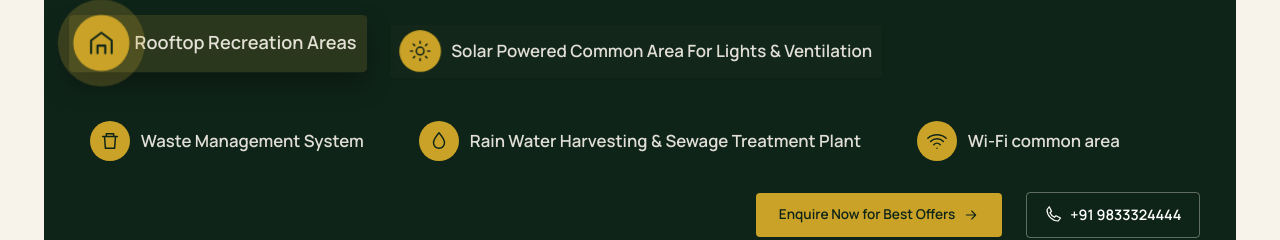
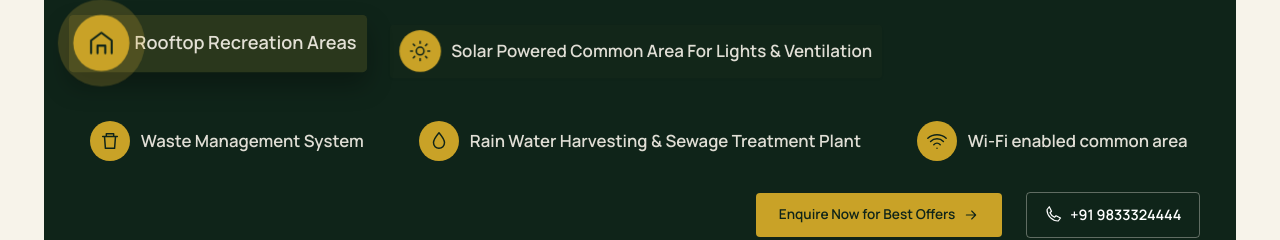
Before and after one commit to tsanil0108/EleganceHeightsnewupdate, a React (Vite) app: page / in a window 1280 px wide. Shown: the part 5720-5960 px from the top of the page. Built offline with nearby package versions, Linux system fonts and the light colour scheme; no server answers.

Commit message:
text line change

```diff
--- a/src/data/siteData.js
+++ b/src/data/siteData.js
@@ -162,7 +162,7 @@ export const projectFeatureStrip = [
   { icon: 'solar', label: 'Solar Powered Common Area For Lights & Ventilation' },
   { icon: 'waste', label: 'Waste Management System' },
   { icon: 'drop', label: 'Rain Water Harvesting & Sewage Treatment Plant' },
-  { icon: 'wifi', label: 'Wi-Fi common area' },
+  { icon: 'wifi', label: 'Wi-Fi enabled common area' },
 ];
 
 // Project highlights strip (matches PDF: Italian Marble Lobby / Amenities / Connectivity / etc.)
```
